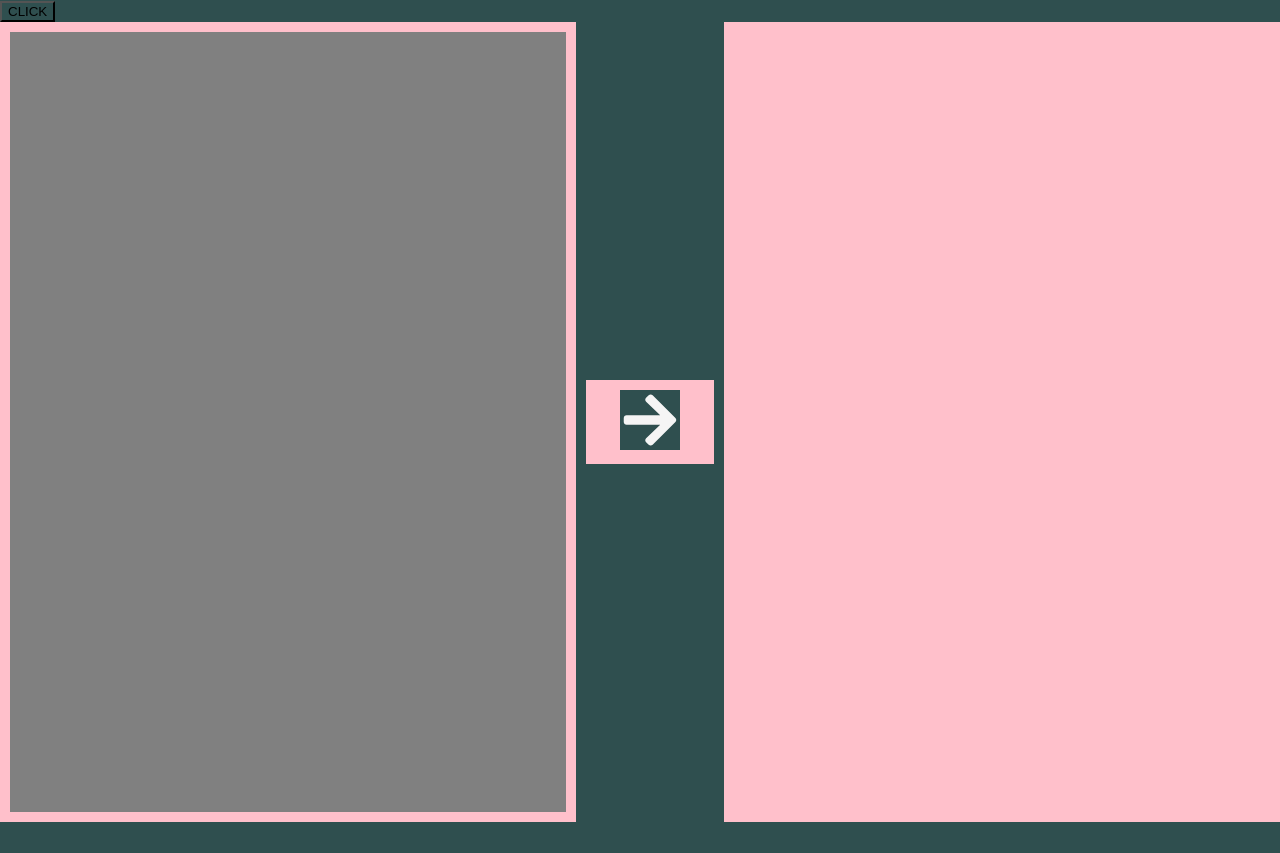
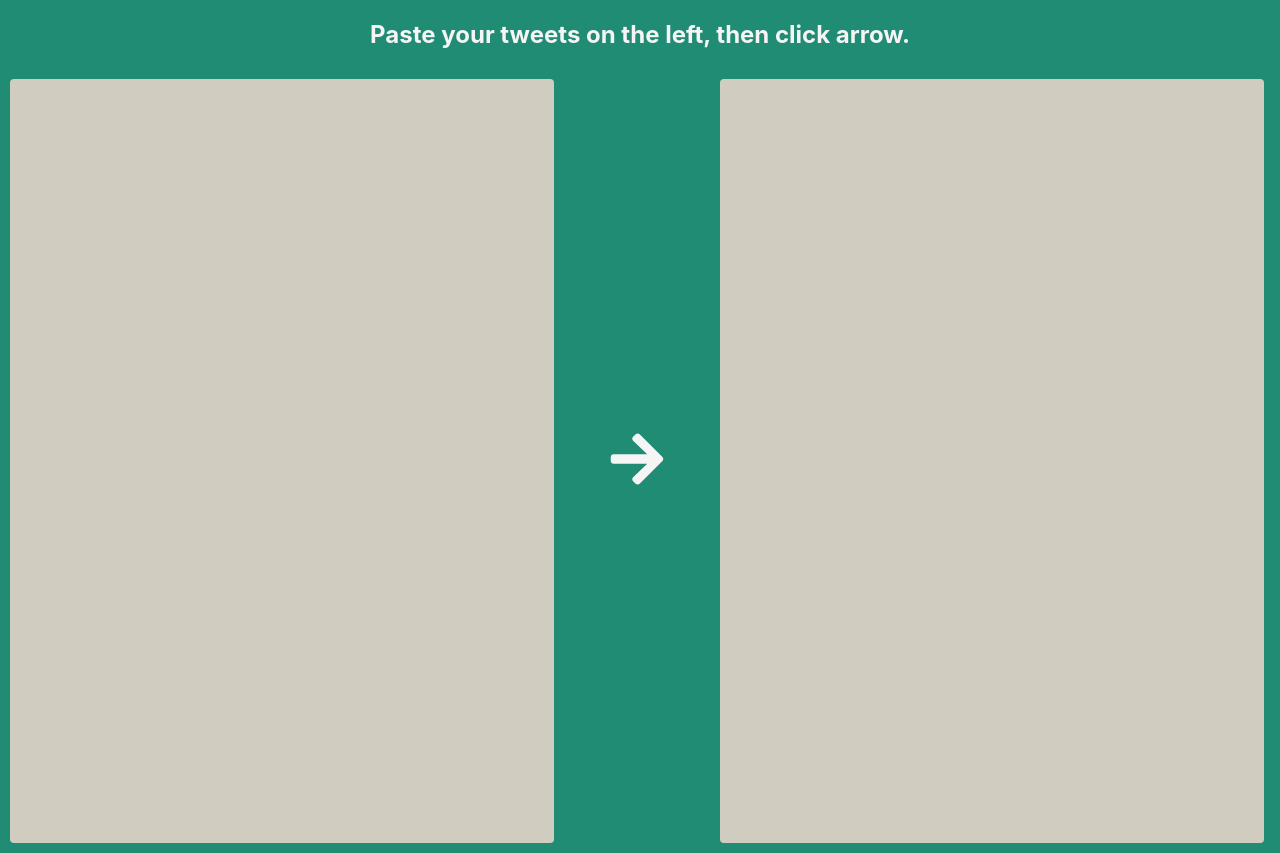
Before and after one commit to sean-mcclure/Hugging_Face_Tutorial, a React (Create React App) app in the folder app/hugging_face_app/: page / in a window 1280 px wide. Before the commit the page ends 822 px from the top, so only its background shows below. Built offline with nearby package versions, Linux system fonts and the light colour scheme.

Commit message:
adding textarea and icons2

```diff
--- a/app/hugging_face_app/src/App.css
+++ b/app/hugging_face_app/src/App.css
@@ -1,5 +1,10 @@
 * {
-  background: darkslategrey;
+  background: #218c74;
+}
+
+h2 {
+  text-align: center;
+  color: whitesmoke;
 }
 
 .wrapper {
@@ -7,12 +12,12 @@
   grid-template-rows: 100%;
   grid-template-columns: 45% 10% 45%;
   gap: 10px;
-  width: 100vw;
-  height: 100vh;
+  width: 98vw;
+  height: 98vh;
 }
 
 .item {
-  background: pink;
+  background: transparent;
   padding: 10px;
 }
 
@@ -34,9 +39,22 @@ textarea {
   -webkit-box-sizing: border-box;
   -moz-box-sizing: border-box;
   box-sizing: border-box;
-  background: grey;
+  background: #d1ccc0;
   border: none;
   padding: 10px;
   font-size: 18px;
   font-family: arial;
+  border-radius: 4px;
 }
+
+.hold_plots {
+  width: 100%;
+  height: 100%;
+  -webkit-box-sizing: border-box;
+  -moz-box-sizing: border-box;
+  box-sizing: border-box;
+  background: #d1ccc0;
+  border: none;
+  padding: 10px;
+  border-radius: 4px;
+}
--- a/app/hugging_face_app/src/App.js
+++ b/app/hugging_face_app/src/App.js
@@ -10,11 +10,11 @@ function App() {
 
   return (
     <div className="App">
-      <button onClick={(event) => {events.call_api()}}>CLICK</button>
+      <h2>Paste your tweets on the left, then click arrow.</h2>
       <div className="wrapper">
         <div className="item"><textarea></textarea></div>
-        <div className="item"><FaArrowRight className="icon"/></div>
-        <div className="item"></div>
+        <div className="item"><FaArrowRight className="icon" onClick={(event) => {events.call_api()}}/></div>
+        <div className="item"><div className="hold_plots"></div></div>
       </div>
     </div>
   );
```
